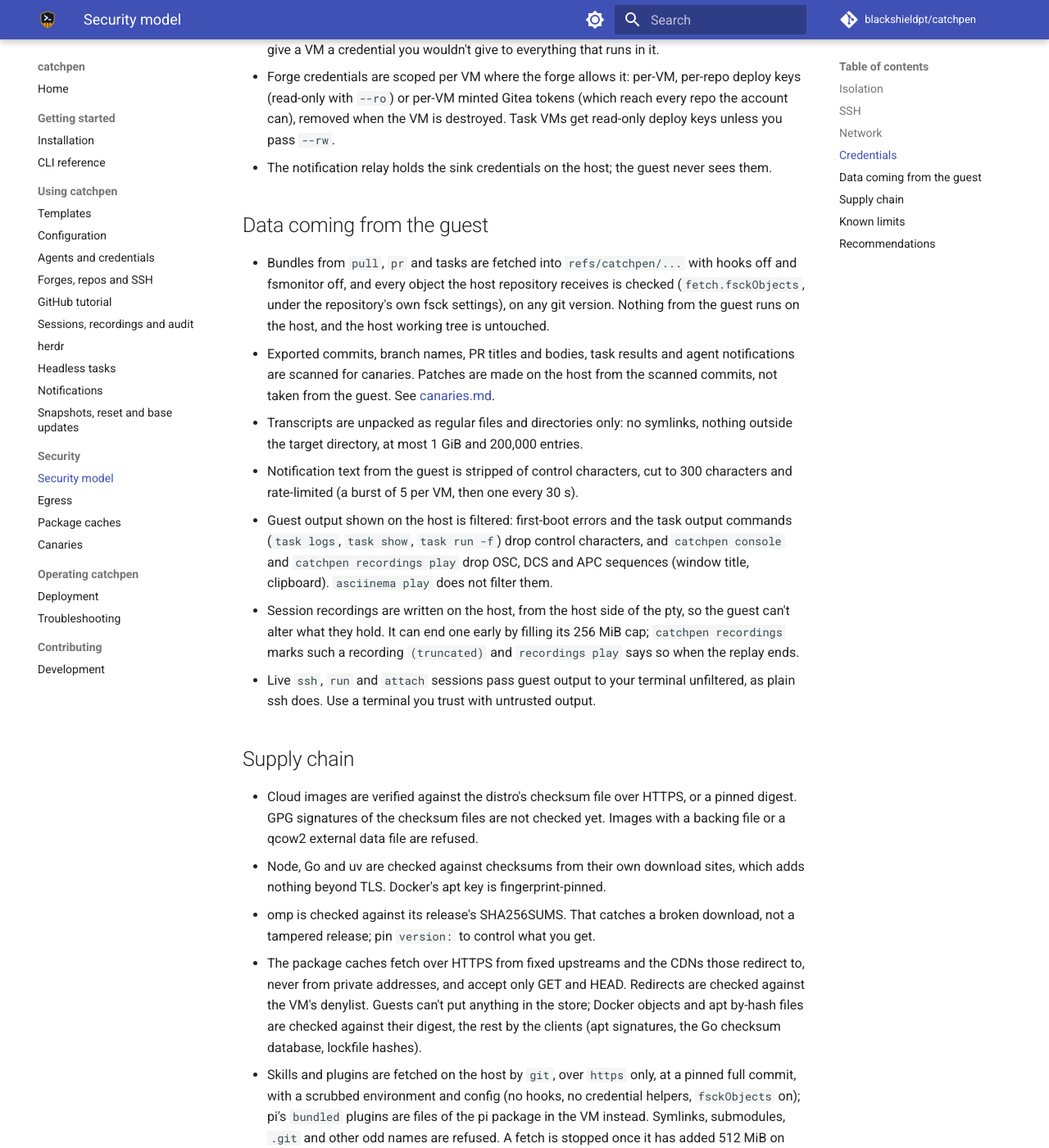
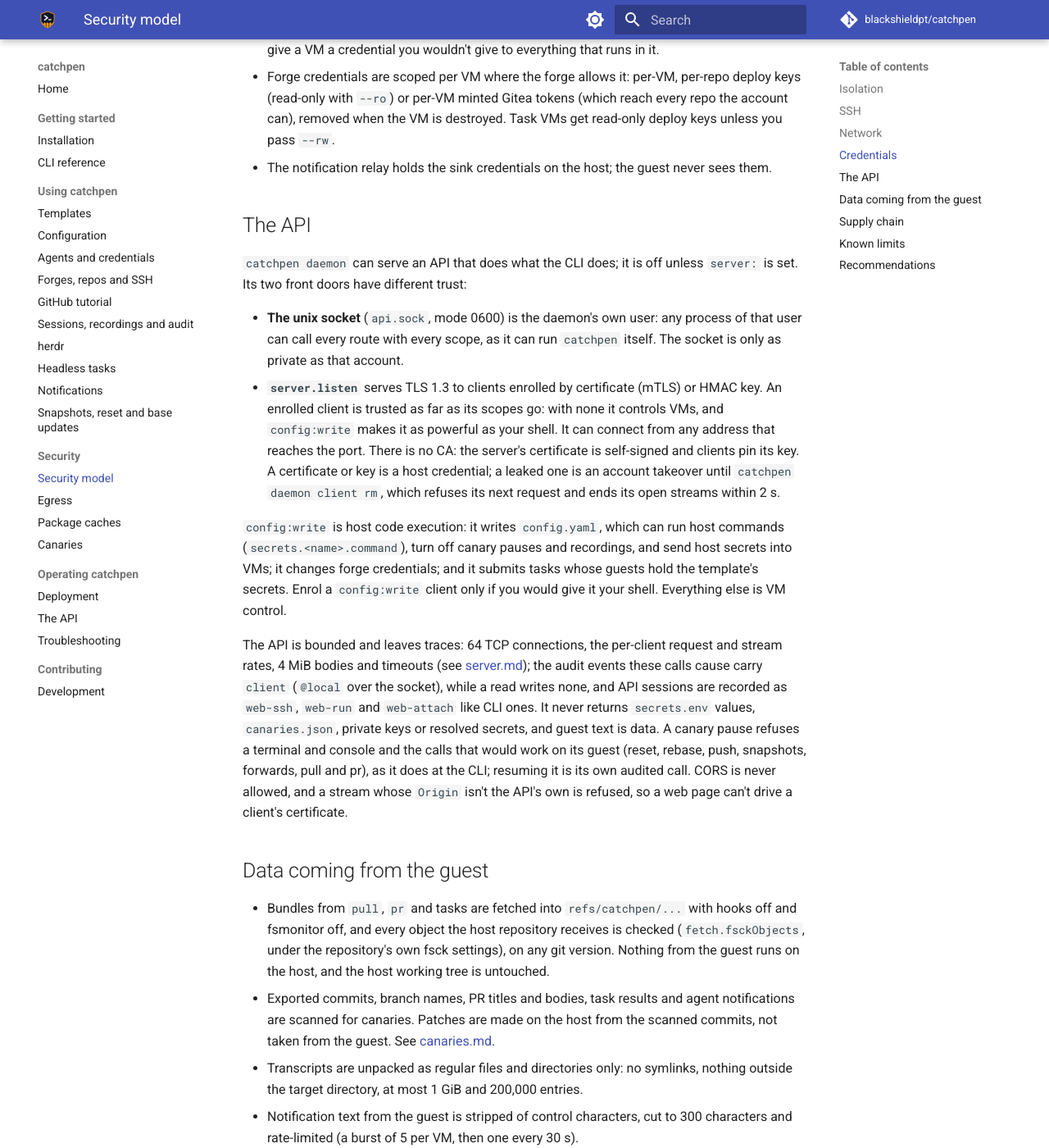
Before and after one commit to blackshieldpt/catchpen, an MkDocs documentation site: the page built from docs/security-model.md, in a window 1280 px wide and 1400 px high, scrolled down 2382 px. Shown: the whole window at 82% size. Built offline with MkDocs 1.6.1 and Material for MkDocs 9.7.7, drawn with Linux system fonts in a browser that asks for light colours; comment, search, counter and statistics services are not loaded; some of the changed text lies outside the part shown.

Commit message:
Document the API: setup, enrolment, scopes, routes and limits

```diff
--- a/docs/security-model.md
+++ b/docs/security-model.md
@@ -93,6 +93,39 @@ the agent user has passwordless sudo inside it.
 - The notification relay holds the sink credentials on the host; the guest never sees
   them.
 
+## The API
+
+`catchpen daemon` can serve an API that does what the CLI does; it is off unless
+`server:` is set. Its two front doors have different trust:
+
+- **The unix socket** (`api.sock`, mode 0600) is the daemon's own user: any process of
+  that user can call every route with every scope, as it can run `catchpen` itself. The
+  socket is only as private as that account.
+- **`server.listen`** serves TLS 1.3 to clients enrolled by certificate (mTLS) or HMAC
+  key. An enrolled client is trusted as far as its scopes go: with none it controls VMs,
+  and `config:write` makes it as powerful as your shell. It can connect from any address
+  that reaches the port. There is no CA: the server's certificate is self-signed and
+  clients pin its key. A certificate or key is a host credential; a leaked one is an
+  account takeover until `catchpen daemon client rm`, which refuses its next request and
+  ends its open streams within 2 s.
+
+`config:write` is host code execution: it writes `config.yaml`, which can run host
+commands (`secrets.<name>.command`), turn off canary pauses and recordings, and send host
+secrets into VMs; it changes forge credentials; and it submits tasks whose guests hold
+the template's secrets. Enrol a `config:write` client only if you would give it your
+shell. Everything else is VM control.
+
+The API is bounded and leaves traces: 64 TCP connections, the per-client request and
+stream rates, 4 MiB bodies and timeouts (see [server.md](server.md#limits)); the audit
+events these calls cause carry `client` (`@local` over the socket), while a read writes
+none, and API sessions are recorded as
+`web-ssh`, `web-run` and `web-attach` like CLI ones. It never returns `secrets.env`
+values, `canaries.json`, private keys or resolved secrets, and guest text is data. A
+canary pause refuses a terminal and console and the calls that would work on its guest
+(reset, rebase, push, snapshots, forwards, pull and pr), as it does at the CLI; resuming
+it is its own audited call. CORS is never allowed, and a stream whose `Origin` isn't the
+API's own is refused, so a web page can't drive a client's certificate.
+
 ## Data coming from the guest
 
 - Bundles from `pull`, `pr` and tasks are fetched into `refs/catchpen/...` with hooks off
@@ -160,6 +193,13 @@ the agent user has passwordless sudo inside it.
 - Recordings, transcripts, task output and the audit log are kept after `destroy` and
   never removed by `gc`. They can contain secrets an agent printed. The audit log rotates
   at 32 MiB, keeping one old file (`audit.jsonl.1`), so its oldest entries do go.
+- An enrolled API client is a host credential: a leaked certificate or HMAC key can do
+  anything its scopes allow until `catchpen daemon client rm`. There is one scope, so a
+  client either has `config:write` or not, and no per-user identity is carried.
+- `server.listen` has no account lockout and no per-source ban beyond the 64-connection
+  and 16-per-address caps and the 60 s pre-auth timeout; keep it on a private network.
+- The unix socket's protection is the daemon user's account and its 0600 mode: any
+  process of that user, or root, can use every scope.
 
 ## Recommendations
 
--- a/mkdocs.yml
+++ b/mkdocs.yml
@@ -57,6 +57,7 @@ nav:
       - Canaries: canaries.md
   - Operating catchpen:
       - Deployment: deployment.md
+      - The API: server.md
       - Troubleshooting: troubleshooting.md
   - Contributing:
       - Development: development.md
```
Also changed, not shown: CHANGELOG.md (+11 -6 lines), docs/README.md (+2 -0 lines), docs/cli-reference.md (+5 -3 lines), docs/configuration.md (+1 -1 lines), docs/deployment.md (+17 -0 lines), docs/server.md (added, +353 -0 lines).
